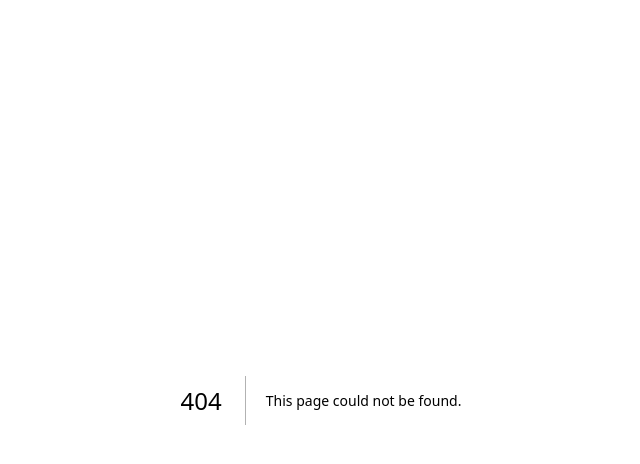
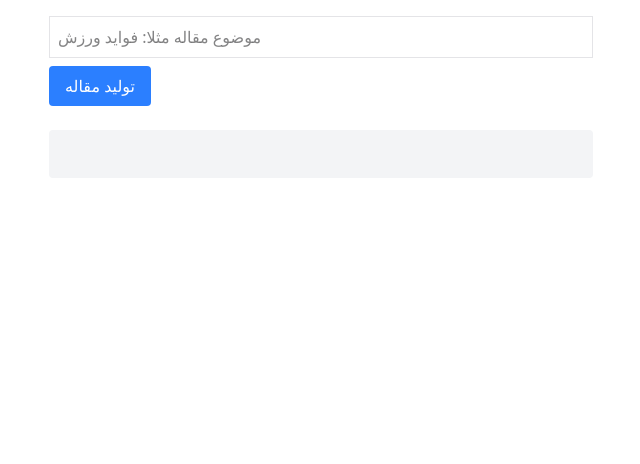
Before and after one commit to AliArefnia/Textora, a Next.js app: page /write in a window 1280 px wide. Before the commit this address had no page. Shown: the top 464 px of the page, without its empty margins (319-959 px from the left). Built offline with nearby package versions, Linux system fonts and the light colour scheme.

Commit message:
Create page.tsx

```diff
--- /dev/null
+++ b/src/app/write/page.tsx
@@ -0,0 +1,55 @@
+"use client";
+
+import { useState } from "react";
+import ReactMarkdown from "react-markdown";
+
+export default function BlogGenerator() {
+  const [topic, setTopic] = useState("");
+  const [blog, setBlog] = useState<any>(null);
+  const [loading, setLoading] = useState(false);
+
+  const generateBlog = async () => {
+    setLoading(true);
+    setBlog(null);
+    const res = await fetch("/api/generate", {
+      method: "POST",
+      headers: { "Content-Type": "application/json" },
+      body: JSON.stringify({ topic }),
+    });
+
+    const data = await res.json();
+    setBlog(data.result || data.error);
+    setLoading(false);
+  };
+
+  return (
+    <div className="max-w-xl mx-auto p-4">
+      <input
+        className="border p-2 w-full"
+        placeholder="موضوع مقاله مثلا: فواید ورزش"
+        value={topic}
+        onChange={(e) => setTopic(e.target.value)}
+      />
+      <button
+        className="bg-blue-500 text-white mt-2 px-4 py-2 rounded"
+        onClick={generateBlog}
+        disabled={loading}
+      >
+        {loading ? "در حال تولید..." : "تولید مقاله"}
+      </button>
+
+      <div
+        className={`mt-6 bg-gray-100 p-6 rounded leading-relaxed ${
+          isRTL(blog) ? "rtl text-right font-vazir" : "ltr text-left"
+        }`}
+      >
+        <ReactMarkdown>{blog}</ReactMarkdown>
+      </div>
+    </div>
+  );
+}
+
+function isRTL(text: string) {
+  const persianRegex = /[\u0600-\u06FF]/;
+  return persianRegex.test(text);
+}
```
